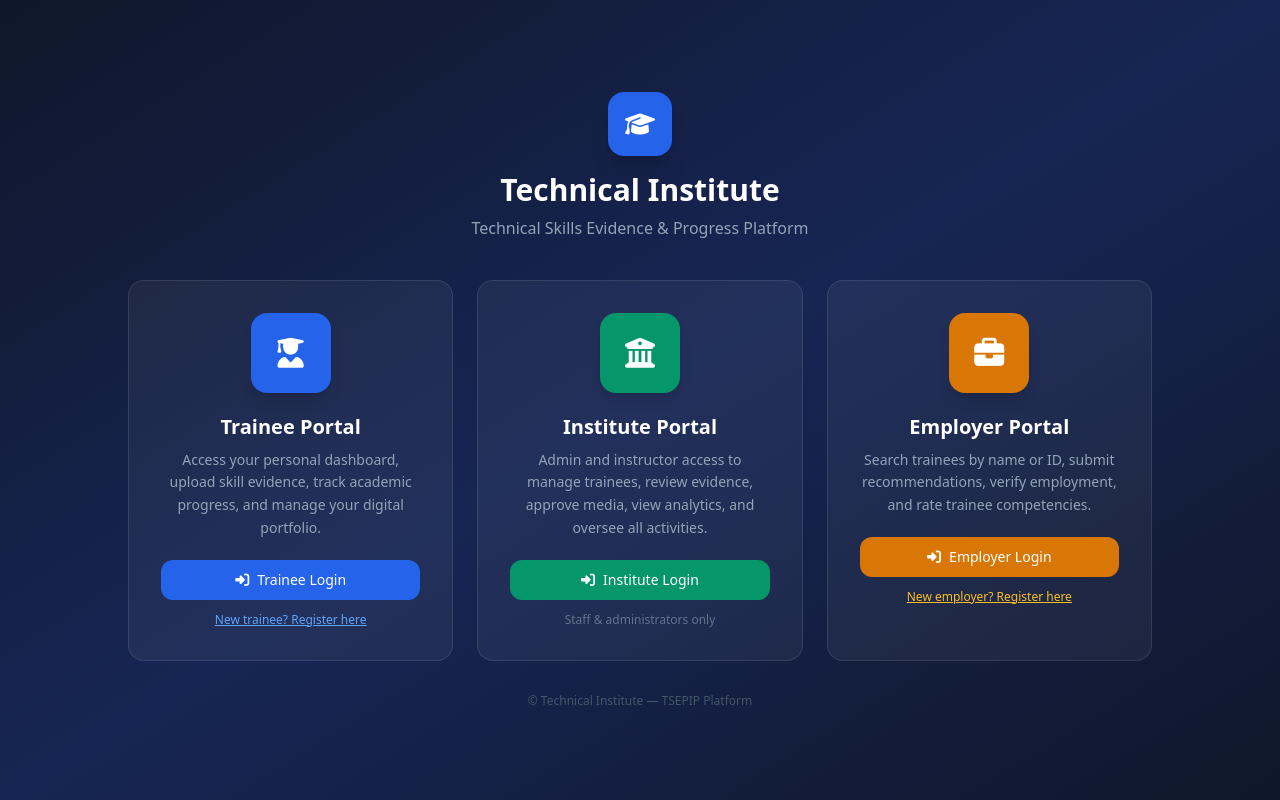
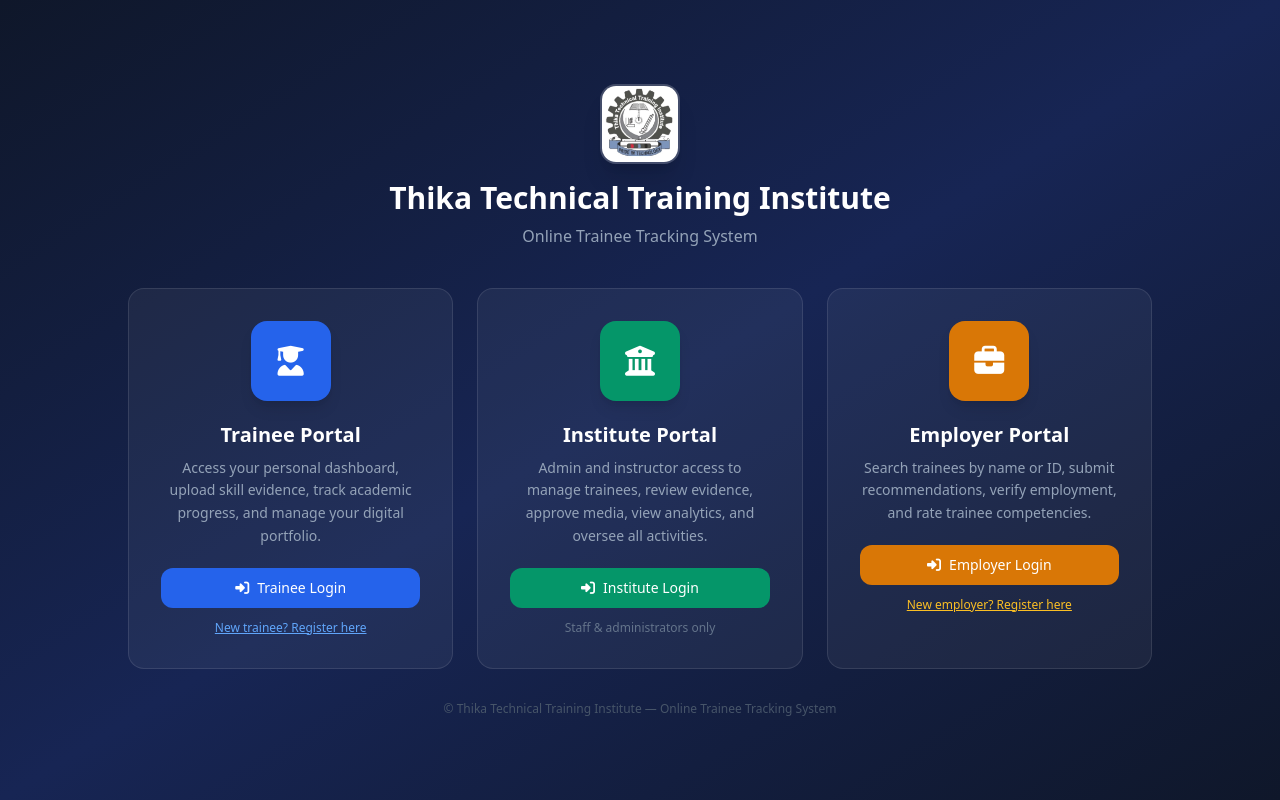
Before and after one commit to alexfreed254/ONLINETRAINEETRACKINGSYSTEM, a Flask app: page /auth/login in a window 1280 px wide. Run offline with Flask 3, Linux system fonts and the light colour scheme; some libraries are stand-ins or nearby versions.

Commit message:
rebrand: Thika Technical Training Institute + TTTI logo across all pages
- Replace all TSEPIP references with institution name
- Add TTTI logo (THIKATTILOGO.jpg) to all login/portal pages and sidebar
- Update institution name to 'Thika Technical Training Institute'
- Update README, config defaults, render.yaml, .env.example
- Sidebar now shows logo instead of graduation cap icon

```diff
--- a/app/static/css/main.css
+++ b/app/static/css/main.css
@@ -1,4 +1,4 @@
-/* TSEPIP - Custom styles to complement Tailwind CDN */
+/* Thika Technical Training Institute — Custom styles to complement Tailwind CDN */
 
 /* Smooth scrolling */
 html { scroll-behavior: smooth; }
--- a/app/static/js/main.js
+++ b/app/static/js/main.js
@@ -1,4 +1,4 @@
-// TSEPIP - Main JavaScript
+// Thika Technical Training Institute — Online Trainee Tracking System
 
 // Auto-dismiss flash messages after 5 seconds
 document.addEventListener('DOMContentLoaded', () => {
--- a/app/templates/auth/forgot_password.html
+++ b/app/templates/auth/forgot_password.html
@@ -4,9 +4,9 @@
 <div class="min-h-screen bg-gradient-to-br from-slate-900 via-blue-900 to-slate-900 flex items-center justify-center p-4">
   <div class="w-full max-w-md">
     <div class="text-center mb-8">
-      <div class="inline-flex items-center justify-center w-16 h-16 bg-blue-600 rounded-2xl mb-4 shadow-lg">
-        <i class="fas fa-key text-white text-2xl"></i>
-      </div>
+      <img src="{{ url_for('static', filename='images/logo.jpg') }}"
+           alt="TTTI Logo"
+           class="w-20 h-20 rounded-2xl object-cover shadow-xl border-2 border-white/20 mx-auto mb-3">
       <h1 class="text-2xl font-bold text-white">Forgot Password?</h1>
       <p class="text-slate-400 text-sm mt-1">Enter your email and we will send a reset link</p>
     </div>
--- a/app/templates/auth/institute_login.html
+++ b/app/templates/auth/institute_login.html
@@ -4,9 +4,9 @@
 <div class="min-h-screen bg-gradient-to-br from-slate-900 via-emerald-950 to-slate-900 flex items-center justify-center p-4">
   <div class="w-full max-w-md">
     <div class="text-center mb-8">
-      <div class="inline-flex items-center justify-center w-16 h-16 bg-emerald-600 rounded-2xl mb-4 shadow-xl">
-        <i class="fas fa-building-columns text-white text-2xl"></i>
-      </div>
+      <img src="{{ url_for('static', filename='images/logo.jpg') }}"
+           alt="TTTI Logo"
+           class="w-20 h-20 rounded-2xl object-cover shadow-xl border-2 border-white/20 mx-auto mb-3">
       <h1 class="text-2xl font-bold text-white">Institute Portal</h1>
       <p class="text-slate-400 text-sm mt-1">{{ config.INSTITUTION_NAME }}</p>
     </div>
--- a/app/templates/auth/login.html
+++ b/app/templates/auth/login.html
@@ -51,7 +51,7 @@
     </div>
 
     <p class="text-center text-slate-500 text-xs mt-6">
-      &copy; {{ config.INSTITUTION_NAME }} &mdash; TSEPIP
+      &copy; {{ config.INSTITUTION_NAME }} &mdash; Online Trainee Tracking System
     </p>
   </div>
 </div>
--- a/app/templates/auth/portal.html
+++ b/app/templates/auth/portal.html
@@ -4,11 +4,13 @@
 <div class="min-h-screen bg-gradient-to-br from-slate-900 via-blue-950 to-slate-900 flex items-center justify-center p-4">
   <div class="w-full max-w-5xl">
     <div class="text-center mb-10">
-      <div class="inline-flex items-center justify-center w-16 h-16 bg-blue-600 rounded-2xl mb-4 shadow-xl">
-        <i class="fas fa-graduation-cap text-white text-2xl"></i>
+      <div class="flex items-center justify-center gap-4 mb-4">
+        <img src="{{ url_for('static', filename='images/logo.jpg') }}"
+             alt="TTTI Logo"
+             class="w-20 h-20 rounded-2xl object-cover shadow-xl border-2 border-white/20">
       </div>
       <h1 class="text-3xl font-bold text-white">{{ config.INSTITUTION_NAME }}</h1>
-      <p class="text-slate-400 mt-2">Technical Skills Evidence & Progress Platform</p>
+      <p class="text-slate-400 mt-2">Online Trainee Tracking System</p>
     </div>
 
     <div class="grid grid-cols-1 md:grid-cols-3 gap-6">
@@ -63,7 +65,7 @@
       </div>
 
     </div>
-    <p class="text-center text-slate-600 text-xs mt-8">&copy; {{ config.INSTITUTION_NAME }} &mdash; TSEPIP Platform</p>
+    <p class="text-center text-slate-600 text-xs mt-8">&copy; {{ config.INSTITUTION_NAME }} &mdash; Online Trainee Tracking System</p>
   </div>
 </div>
 {% endblock %}
--- a/app/templates/auth/register.html
+++ b/app/templates/auth/register.html
@@ -5,9 +5,9 @@
   <div class="w-full max-w-2xl">
     <!-- Logo -->
     <div class="text-center mb-6">
-      <div class="inline-flex items-center justify-center w-14 h-14 bg-primary-600 rounded-2xl mb-3 shadow-lg">
-        <i class="fas fa-graduation-cap text-white text-xl"></i>
-      </div>
+      <img src="{{ url_for('static', filename='images/logo.jpg') }}"
+           alt="TTTI Logo"
+           class="w-16 h-16 rounded-2xl object-cover shadow-lg border-2 border-white/20 mx-auto mb-3">
       <h1 class="text-xl font-bold text-white">{{ config.INSTITUTION_NAME }}</h1>
       <p class="text-slate-400 text-sm">Trainee Registration</p>
     </div>
--- a/app/templates/auth/reset_password.html
+++ b/app/templates/auth/reset_password.html
@@ -4,9 +4,9 @@
 <div class="min-h-screen bg-gradient-to-br from-slate-900 via-blue-900 to-slate-900 flex items-center justify-center p-4">
   <div class="w-full max-w-md">
     <div class="text-center mb-8">
-      <div class="inline-flex items-center justify-center w-16 h-16 bg-blue-600 rounded-2xl mb-4 shadow-lg">
-        <i class="fas fa-lock text-white text-2xl"></i>
-      </div>
+      <img src="{{ url_for('static', filename='images/logo.jpg') }}"
+           alt="TTTI Logo"
+           class="w-20 h-20 rounded-2xl object-cover shadow-xl border-2 border-white/20 mx-auto mb-3">
       <h1 class="text-2xl font-bold text-white">Set New Password</h1>
       <p class="text-slate-400 text-sm mt-1">Choose a strong password for your account</p>
     </div>
--- a/app/templates/auth/trainee_login.html
+++ b/app/templates/auth/trainee_login.html
@@ -4,9 +4,9 @@
 <div class="min-h-screen bg-gradient-to-br from-slate-900 via-blue-950 to-slate-900 flex items-center justify-center p-4">
   <div class="w-full max-w-md">
     <div class="text-center mb-8">
-      <div class="inline-flex items-center justify-center w-16 h-16 bg-blue-600 rounded-2xl mb-4 shadow-xl">
-        <i class="fas fa-user-graduate text-white text-2xl"></i>
-      </div>
+      <img src="{{ url_for('static', filename='images/logo.jpg') }}"
+           alt="TTTI Logo"
+           class="w-20 h-20 rounded-2xl object-cover shadow-xl border-2 border-white/20 mx-auto mb-3">
       <h1 class="text-2xl font-bold text-white">Trainee Portal</h1>
       <p class="text-slate-400 text-sm mt-1">{{ config.INSTITUTION_NAME }}</p>
     </div>
--- a/app/templates/base.html
+++ b/app/templates/base.html
@@ -3,7 +3,7 @@
 <head>
     <meta charset="UTF-8">
     <meta name="viewport" content="width=device-width, initial-scale=1.0">
-    <title>{% block title %}TSEPIP{% endblock %} | {{ config.INSTITUTION_NAME }}</title>
+    <title>{% block title %}TTTI{% endblock %} | {{ config.INSTITUTION_NAME }}</title>
     <script src="https://cdn.tailwindcss.com"></script>
     <script>
       tailwind.config = {
@@ -61,13 +61,13 @@
 
   {# Sidebar #}
   <aside id="sidebar" class="fixed inset-y-0 left-0 z-50 w-64 bg-slate-900 flex flex-col transition-transform duration-300 -translate-x-full lg:translate-x-0 lg:static lg:inset-auto">
-    <div class="flex items-center gap-3 px-6 py-5 border-b border-slate-700">
-      <div class="w-9 h-9 bg-blue-600 rounded-xl flex items-center justify-center flex-shrink-0">
-        <i class="fas fa-graduation-cap text-white text-sm"></i>
-      </div>
+    <div class="flex items-center gap-3 px-4 py-4 border-b border-slate-700">
+      <img src="{{ url_for('static', filename='images/logo.jpg') }}"
+           alt="TTTI Logo"
+           class="w-10 h-10 rounded-lg object-cover flex-shrink-0 border border-slate-600">
       <div class="min-w-0">
-        <p class="text-white font-bold text-sm leading-tight truncate">{{ config.INSTITUTION_NAME }}</p>
-        <p class="text-slate-400 text-xs">TSEPIP Platform</p>
+        <p class="text-white font-bold text-xs leading-tight truncate">{{ config.INSTITUTION_NAME }}</p>
+        <p class="text-slate-400 text-xs">Online Trainee Tracking System</p>
       </div>
     </div>
 
@@ -200,7 +200,7 @@
     </main>
 
     <footer class="text-center text-xs text-slate-400 py-4 border-t border-slate-100">
-      &copy; {{ config.INSTITUTION_NAME }} &mdash; TSEPIP Platform
+      &copy; {{ config.INSTITUTION_NAME }} &mdash; Online Trainee Tracking System
     </footer>
   </div>
 </div>
--- a/app/templates/employer/login.html
+++ b/app/templates/employer/login.html
@@ -4,9 +4,9 @@
 <div class="min-h-screen bg-gradient-to-br from-slate-900 via-emerald-900 to-slate-900 flex items-center justify-center p-4">
   <div class="w-full max-w-md">
     <div class="text-center mb-8">
-      <div class="inline-flex items-center justify-center w-16 h-16 bg-emerald-600 rounded-2xl mb-4 shadow-lg">
-        <i class="fas fa-building text-white text-2xl"></i>
-      </div>
+      <img src="{{ url_for('static', filename='images/logo.jpg') }}"
+           alt="TTTI Logo"
+           class="w-20 h-20 rounded-2xl object-cover shadow-xl border-2 border-white/20 mx-auto mb-3">
       <h1 class="text-2xl font-bold text-white">Employer Portal</h1>
       <p class="text-slate-400 text-sm mt-1">Sign in to verify and recommend trainees</p>
     </div>
--- a/app/templates/employer/register.html
+++ b/app/templates/employer/register.html
@@ -4,9 +4,9 @@
 <div class="min-h-screen bg-gradient-to-br from-slate-900 via-emerald-900 to-slate-900 flex items-center justify-center p-4 py-10">
   <div class="w-full max-w-lg">
     <div class="text-center mb-6">
-      <div class="inline-flex items-center justify-center w-14 h-14 bg-emerald-600 rounded-2xl mb-3 shadow-lg">
-        <i class="fas fa-building text-white text-xl"></i>
-      </div>
+      <img src="{{ url_for('static', filename='images/logo.jpg') }}"
+           alt="TTTI Logo"
+           class="w-16 h-16 rounded-2xl object-cover shadow-lg border-2 border-white/20 mx-auto mb-3">
       <h1 class="text-xl font-bold text-white">Employer Registration</h1>
       <p class="text-slate-400 text-sm">Create your company account to verify trainees</p>
     </div>
--- a/config.py
+++ b/config.py
@@ -12,8 +12,8 @@ class Config:
     ALLOWED_IMAGE_EXTENSIONS = {'jpg', 'jpeg', 'png', 'gif', 'webp'}
     ALLOWED_VIDEO_EXTENSIONS = {'mp4', 'mov', 'avi', 'webm'}
     ALLOWED_DOC_EXTENSIONS = {'pdf'}
-    INSTITUTION_NAME = os.environ.get('INSTITUTION_NAME', 'Technical Institute')
-    INSTITUTION_LOGO = os.environ.get('INSTITUTION_LOGO', '')
+    INSTITUTION_NAME = os.environ.get('INSTITUTION_NAME', 'Thika Technical Training Institute')
+    INSTITUTION_LOGO = os.environ.get('INSTITUTION_LOGO', 'images/logo.jpg')
 
 class DevelopmentConfig(Config):
     DEBUG = True
--- a/render.yaml
+++ b/render.yaml
@@ -18,4 +18,4 @@ services:
       - key: SUPABASE_SERVICE_KEY
         sync: false
       - key: INSTITUTION_NAME
-        value: Online Trainee Tracking System
+        value: Thika Technical Training Institute
--- a/setup_db.py
+++ b/setup_db.py
@@ -1,5 +1,6 @@
 # ============================================================
-# TSEPIP - Database Setup & Seed Script
+# Thika Technical Training Institute
+# Online Trainee Tracking System — Database Setup & Seed Script
 # Run this ONCE after applying supabase_schema.sql
 # Requires: SUPABASE_SERVICE_KEY in .env
 # Usage: python setup_db.py
--- a/supabase_schema.sql
+++ b/supabase_schema.sql
@@ -1,6 +1,6 @@
 -- ============================================================
--- TSEPIP - Online Trainee Tracking System
--- Supabase Database Schema
+-- Thika Technical Training Institute
+-- Online Trainee Tracking System — Database Schema
 -- Run this in your Supabase SQL Editor
 -- ============================================================
 
```
Also changed, not shown: README.md, app/static/images/logo.jpg (added), assets/THIKATTILOGO.jpg (added), 1 other file.
